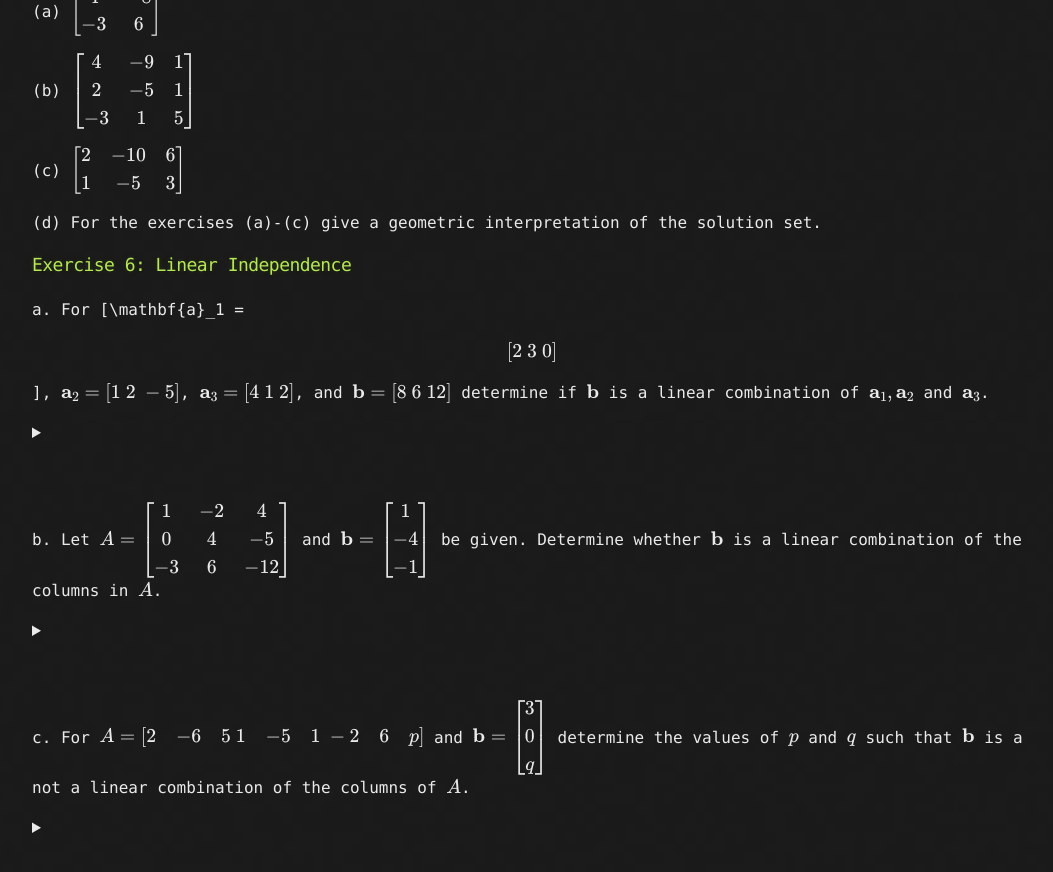
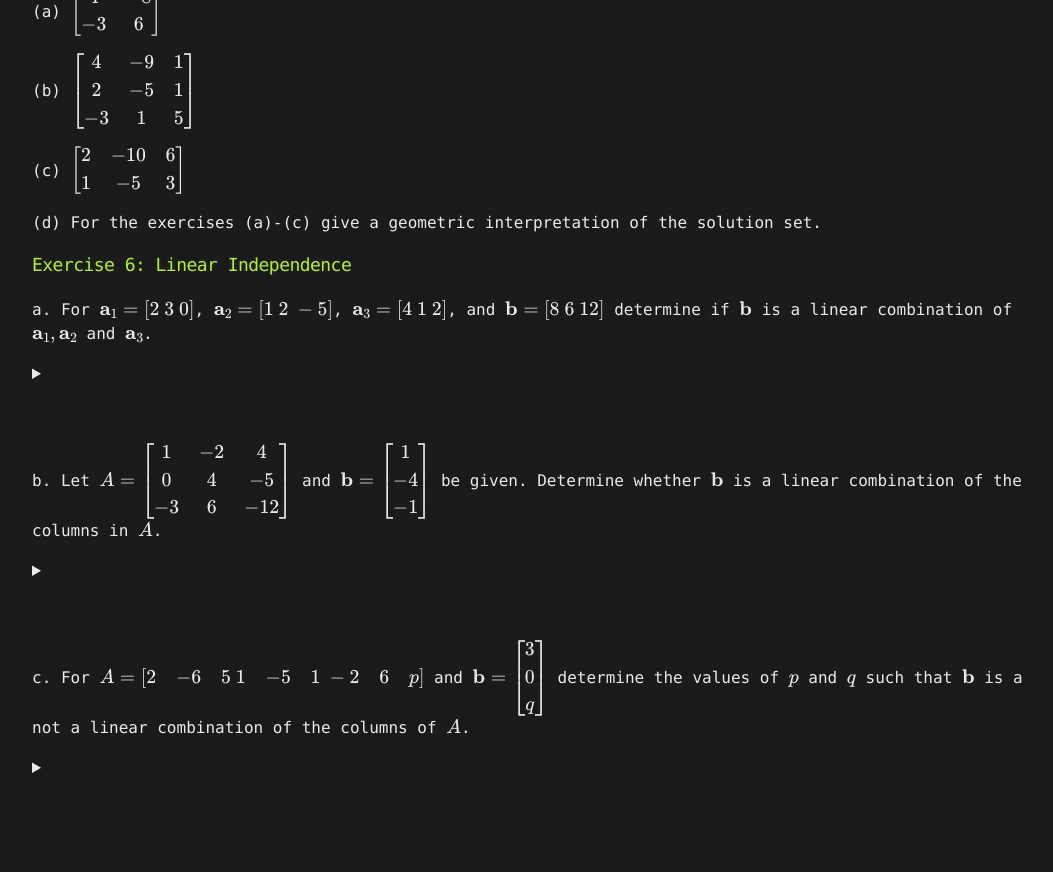
Before and after one commit to RBrooksDK/MSE1, a Jekyll site: the page built from 01_Getting_started_-_Basic_Arithmetic/test.md, in a window 1280 px wide and 900 px high, scrolled down 2770 px. Shown: the top 872 px of the window, without its empty margins (108-1161 px from the left). Built offline with Jekyll 4.4.1, drawn with Linux system fonts in a browser that asks for light colours; our own code applies the rules of GitHub Pages for plain Markdown files; after the commit the page ends 3610 px from its top, so only the background shows below that.

```diff
--- a/01_Getting_started_-_Basic_Arithmetic/test.md
+++ b/01_Getting_started_-_Basic_Arithmetic/test.md
@@ -371,12 +371,12 @@ $$
 ### Exercise 6: Linear Independence
 
 a. For
-    \[\mathbf{a}_1 =
+    $\mathbf{a}_1 =
         \begin{bmatrix}
-            2\\\
-            3\\\
+            2 \\\
+            3 \\\
             0
-        \end{bmatrix}\],
+        \end{bmatrix}$,
     $\mathbf{a}_2 =
         \begin{bmatrix}
             1\\\
```
